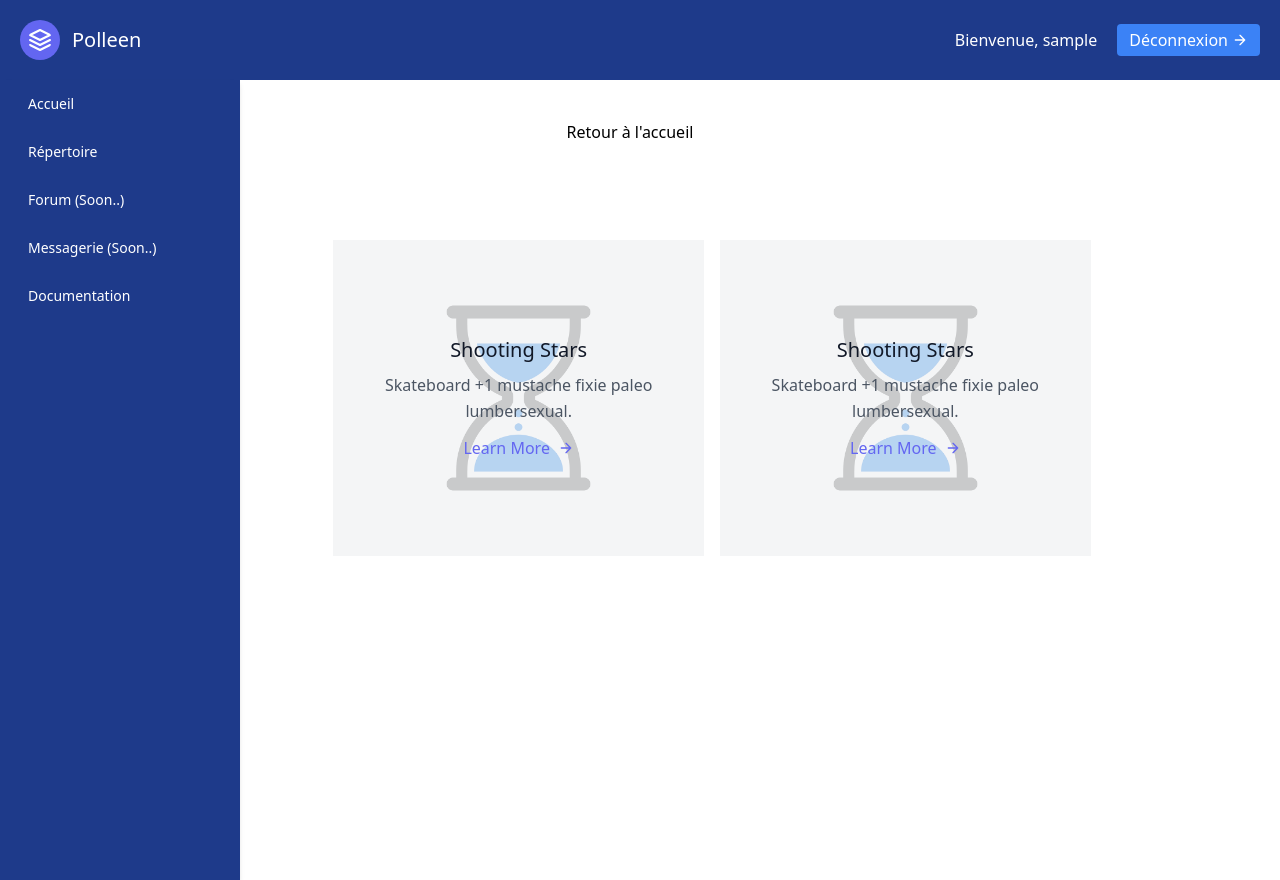
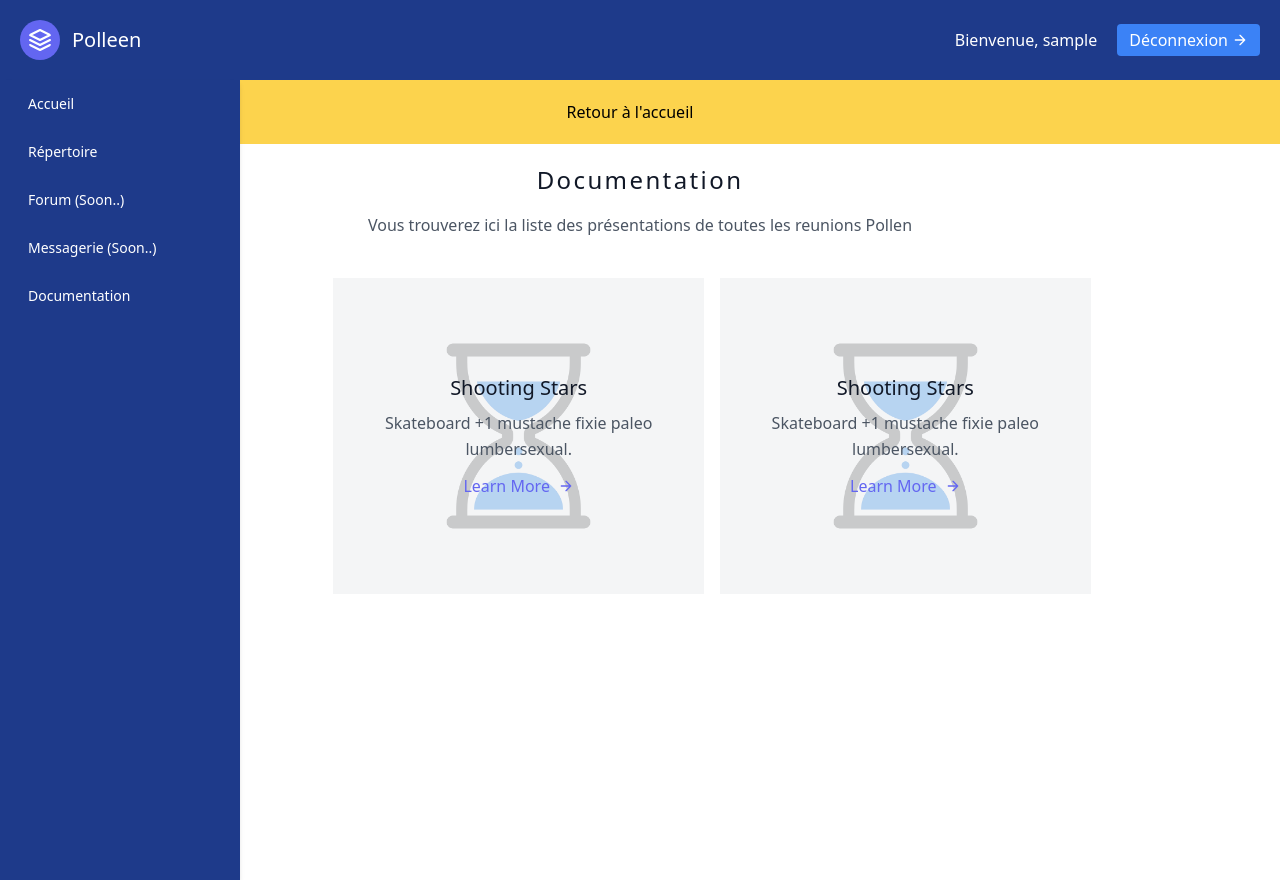
Before and after one commit to mickaelrebeau/Polleen, a Django app: page /docs/ in a window 1280 px wide. Run offline with Django 4.2, Linux system fonts and the light colour scheme; the visitor is signed in with stand-in values (Sample User, id 1); data that the repository does not hold is empty; some libraries are stand-ins or nearby versions.

Commit message:
Polleen commit 8.3

```diff
--- a/docs/templates/docs/docs_list.html
+++ b/docs/templates/docs/docs_list.html
@@ -2,14 +2,20 @@
 {% load static %}
 
 {% block content %}
-<nav class="md:ml-auto md:mr-auto mt-10 flex flex-wrap items-center text-base justify-center">
+<nav class="md:ml-auto md:mr-auto pt-5 pb-5 flex flex-wrap items-center text-base justify-center bg-yellow-300">
   {% if request.user.is_agent %}
   <a href="{% url 'docs:docs_create' %}" class="mr-5 hover:text-blue-500">Créer une nouvelle archive</a>
   {% endif %}
   <a href="{% url 'home' %}" class="mr-5 hover:text-blue-500">Retour à l'accueil</a>
 </nav>
 <section class="text-gray-600 body-font">
-  <div class="container pl-36 py-24">
+  <div class="container px-5 pt-5 mx-auto items-center">
+    <div class="flex flex-col text-center w-full mb-10">
+      <h1 class="text-2xl font-medium title-font mb-4 text-gray-900 tracking-widest">Documentation</h1>
+      <p class="lg:w-2/3 mx-auto leading-relaxed text-base">Vous trouverez ici la liste des présentations de toutes les reunions Pollen</p>
+    </div>
+  </div>
+  <div class="container pl-36 pb-24">
     <div class="lg:w-2/3 mx-auto">
       {% for doc in docs %}
       <div class="flex flex-wrap w-full bg-gray-100 py-32 px-10 relative mb-4">
--- a/ia/templates/ia/ia.html
+++ b/ia/templates/ia/ia.html
@@ -1,11 +1,12 @@
 {% extends "bas3.html"%}
 
 {% block content %}
-<nav class="md:ml-auto md:mr-auto mt-10 flex flex-wrap items-center text-base justify-center">
+<nav class="md:ml-auto md:mr-auto pt-5 pb-5 flex flex-wrap items-center text-base justify-center bg-yellow-300">
   <a href="{% url 'home' %}" class="mr-5 hover:text-blue-500">Retour à l'accueil</a>
+  <a href="{% url 'ia:ia_history' %}" class="mr-5 hover:text-blue-500">Voir l'historique</a>
 </nav>
 <section class="text-gray-600 body-font">
-  <div class="container px-5 pt-10 pb-24 mx-auto items-center">
+  <div class="container px-5 pt-5 pb-24 mx-auto items-center">
     <div class="flex flex-col text-center w-full mb-20">
       <h1 class="text-2xl font-medium title-font mb-4 text-gray-900 tracking-widest">Contact Recommander</h1>
       <p class="lg:w-2/3 mx-auto leading-relaxed text-base">Vous trouverez ici la liste des contacts recommander</p>
--- a/ia/urls.py
+++ b/ia/urls.py
@@ -6,4 +6,5 @@ app_name = 'ia'
 
 urlpatterns = [
     path('', IaView.as_view(), name='ia'),
+    path('history/', IaHistoryView.as_view(), name='ia_history'),
 ]
--- a/leads/templates/leads/lead_list.html
+++ b/leads/templates/leads/lead_list.html
@@ -1,14 +1,14 @@
 {% extends "bas3.html"%}
 
 {% block content %}
-<nav class="md:ml-auto md:mr-auto mt-10 flex flex-wrap items-center text-base justify-center">
+<nav class="md:ml-auto md:mr-auto pt-5 pb-5 flex flex-wrap items-center text-base justify-center bg-yellow-300">
   <a href="{% url 'leads:lead_create' %}" class="mr-5 hover:text-blue-500">Créer un nouveau lead</a>
   <a href="{% url 'home' %}" class="mr-5 hover:text-blue-500">Retour à l'accueil</a>
   <a href="{% url 'leads:category_list' %}" class="mr-5 hover:text-blue-500">Voir les catégories</a>
   <a href="{% url 'leads:invited_lead_list' %}" class="mr-5 hover:text-blue-500">Voir les leads public</a>
 </nav>
 <section class="text-gray-600 body-font">
-  <div class="container px-5 pt-10 pb-24 mx-auto items-center">
+  <div class="container px-5 pt-5 pb-24 mx-auto items-center">
     <div class="flex flex-col text-center w-full mb-20">
       <h1 class="text-2xl font-medium title-font mb-4 text-gray-900 tracking-widest">Leads list</h1>
       <p class="lg:w-2/3 mx-auto leading-relaxed text-base">Vous trouverez ici la liste de tout vos leads</p>
```
Also changed, not shown: ia/views.py (+7 -0 lines).
